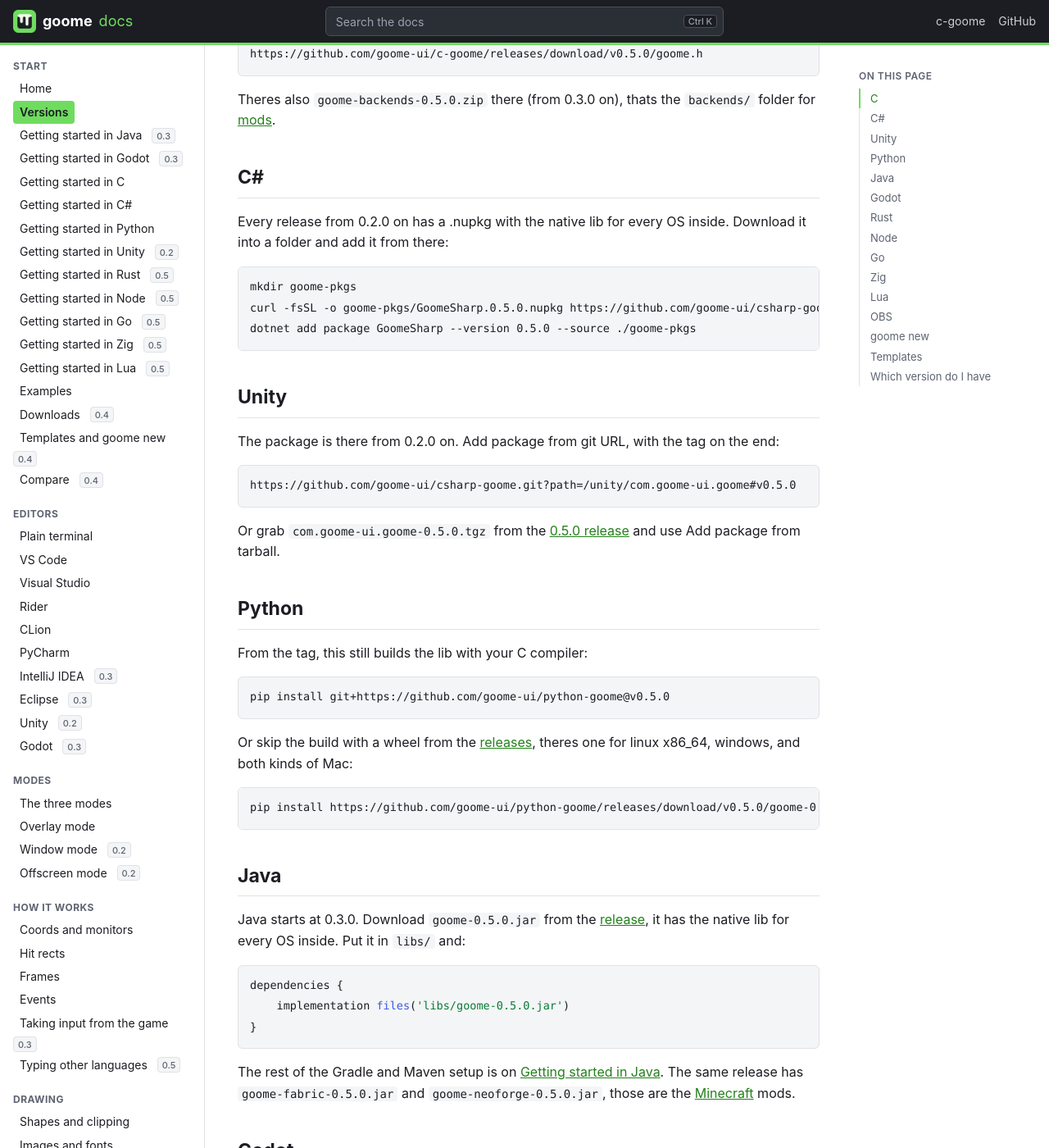
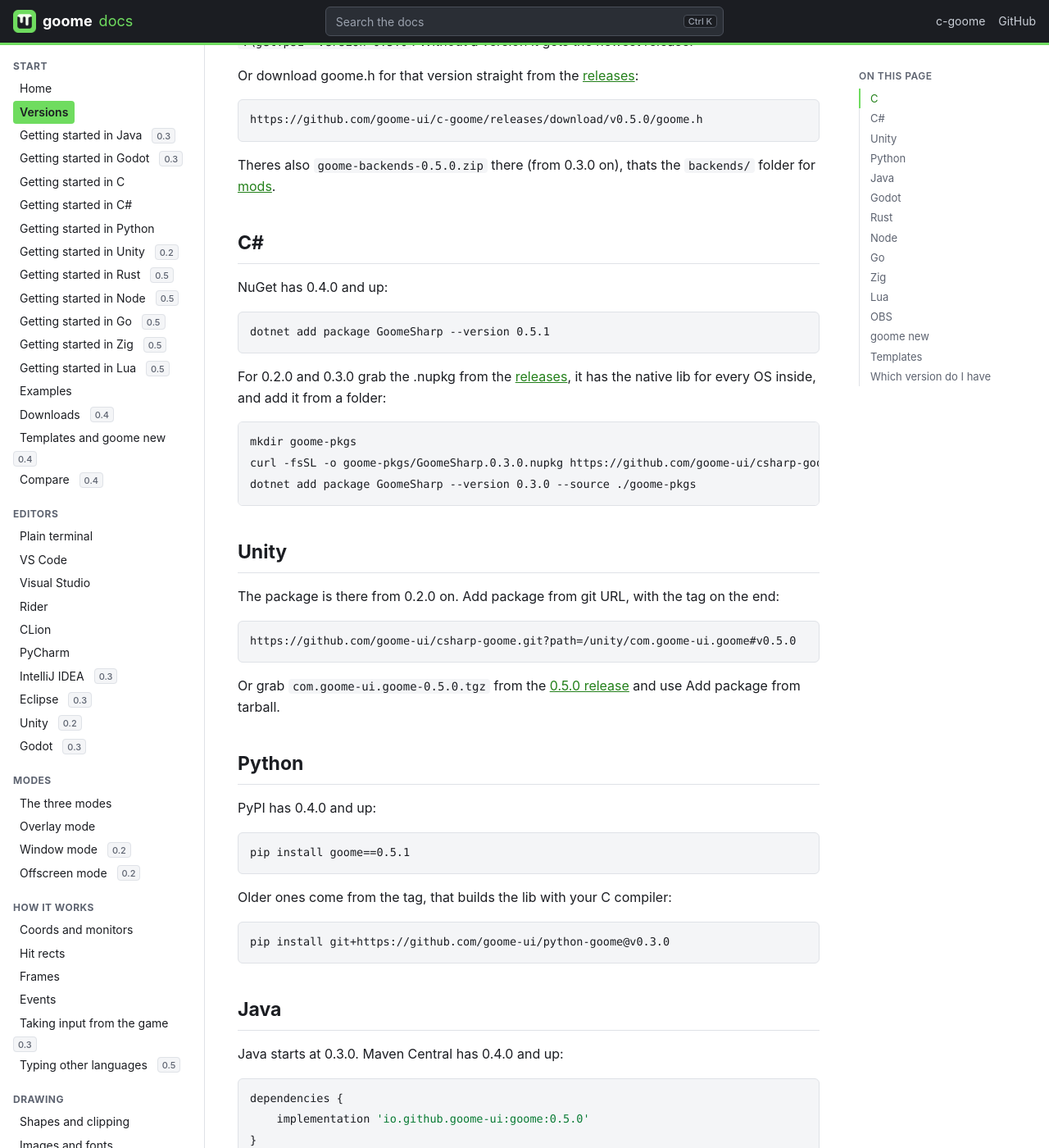
Before and after one commit to goome-ui/docs, a Jekyll site: the page built from pages/versions.md, in a window 1280 px wide and 1400 px high, scrolled down 1056 px. Shown: the whole window at 82% size. Built offline with Jekyll 4.4.1, drawn with Linux system fonts in a browser that asks for light colours; some of the changed text lies outside the part shown.

Commit message:
Add 0.5.1 to versions

````diff
--- a/pages/versions.md
+++ b/pages/versions.md
@@ -8,13 +8,14 @@ The getting started pages get you the newest goome. If you want one exact versio
 
 | Version | Whats in it |
 |:--|:--|
+| 0.5.1 | fixed install steps: Python, C# and Java come from PyPI, NuGet and Maven Central, Node and Lua from their release files, the editor plugins from their marketplaces, plus a Windows installer for the [OBS plugin](obs.md) |
 | 0.5 | [Rust](start-rust.md), [Node](start-node.md), [Go](start-go.md), [Zig](start-zig.md) and [Lua](start-lua.md), [animations](animations.md), [emoji and RTL](emoji-rtl.md), [IME](ime.md), [screen readers](accessibility.md), the [OBS plugin](obs.md), real goome in the [builder](ui-builder.md), the GNOME late hit rect fix |
 | 0.4 | [apps to download](downloads.md), [template repos and goome new](templates.md), the [Compare](compare.md) page, [Discussions and good first issues](community.md) |
 | 0.3 | the mods and customization update: Java and Godot, goome inside games, custom widgets, icons and skins, simple themes, the UI builder |
 | 0.2 | window mode and offscreen mode, Unity, menus, modals, tables, trees, a text editor, plots and drag and drop |
 | 0.1 | the first one: overlay mode, drawing, the ui kit basics, screen capture and hotkeys, from C, C# and Python |
 
-Pages and functions that came in 0.2, 0.3, 0.4 or 0.5 have a little <kbd>0.2</kbd>, <kbd>0.3</kbd>, <kbd>0.4</kbd> or <kbd>0.5</kbd> next to them, so if you stay on an older version skip those. The commands below use 0.5.0, swap in the one you want.
+Pages and functions that came in 0.2, 0.3, 0.4 or 0.5 have a little <kbd>0.2</kbd>, <kbd>0.3</kbd>, <kbd>0.4</kbd> or <kbd>0.5</kbd> next to them, so if you stay on an older version skip those. The commands below use the newest one, swap in the one you want.
 
 ## C
 
@@ -43,12 +44,18 @@ Theres also `goome-backends-0.5.0.zip` there (from 0.3.0 on), thats the `backend
 
 ## C#
 
-Every release from 0.2.0 on has a .nupkg with the native lib for every OS inside. Download it into a folder and add it from there:
+NuGet has 0.4.0 and up:
+
+```sh
+dotnet add package GoomeSharp --version 0.5.1
+```
+
+For 0.2.0 and 0.3.0 grab the .nupkg from the [releases](https://github.com/goome-ui/csharp-goome/releases), it has the native lib for every OS inside, and add it from a folder:
 
 ```sh
 mkdir goome-pkgs
-curl -fsSL -o goome-pkgs/GoomeSharp.0.5.0.nupkg https://github.com/goome-ui/csharp-goome/releases/download/v0.5.0/GoomeSharp.0.5.0.nupkg
-dotnet add package GoomeSharp --version 0.5.0 --source ./goome-pkgs
+curl -fsSL -o goome-pkgs/GoomeSharp.0.3.0.nupkg https://github.com/goome-ui/csharp-goome/releases/download/v0.3.0/GoomeSharp.0.3.0.nupkg
+dotnet add package GoomeSharp --version 0.3.0 --source ./goome-pkgs
 ```
 
 ## Unity
@@ -63,29 +70,31 @@ Or grab `com.goome-ui.goome-0.5.0.tgz` from the [0.5.0 release](https://github.c
 
 ## Python
 
-From the tag, this still builds the lib with your C compiler:
+PyPI has 0.4.0 and up:
 
 ```sh
-pip install git+https://github.com/goome-ui/python-goome@v0.5.0
+pip install goome==0.5.1
 ```
 
-Or skip the build with a wheel from the [releases](https://github.com/goome-ui/python-goome/releases), theres one for linux x86_64, windows, and both kinds of Mac:
+Older ones come from the tag, that builds the lib with your C compiler:
 
 ```sh
-pip install https://github.com/goome-ui/python-goome/releases/download/v0.5.0/goome-0.5.0-py3-none-linux_x86_64.whl
+pip install git+https://github.com/goome-ui/python-goome@v0.3.0
 ```
 
 ## Java
 
-Java starts at 0.3.0. Download `goome-0.5.0.jar` from the [release](https://github.com/goome-ui/java-goome/releases/tag/v0.5.0), it has the native lib for every OS inside. Put it in `libs/` and:
+Java starts at 0.3.0. Maven Central has 0.4.0 and up:
 
 ```groovy
 dependencies {
-    implementation files('libs/goome-0.5.0.jar')
+    implementation 'io.github.goome-ui:goome:0.5.0'
 }
 ```
 
-The rest of the Gradle and Maven setup is on [Getting started in Java](start-java.md#install). The same release has `goome-fabric-0.5.0.jar` and `goome-neoforge-0.5.0.jar`, those are the [Minecraft](mods-minecraft.md) mods.
+For 0.3.0 download `goome-0.3.0.jar` from the [release](https://github.com/goome-ui/java-goome/releases/tag/v0.3.0), it has the native lib for every OS inside, and use `implementation files('libs/goome-0.3.0.jar')`.
+
+The rest of the Gradle and Maven setup is on [Getting started in Java](start-java.md#install). Every release has `goome-fabric-<version>.jar` and `goome-neoforge-<version>.jar` too, those are the [Minecraft](mods-minecraft.md) mods.
 
 ## Godot
 
@@ -93,7 +102,7 @@ Godot starts at 0.3.0. Download `godot-goome-0.5.0.zip` from the [release](https
 
 ## Rust
 
-Rust starts at 0.5.0. Put the tag on the git dependency:
+Rust starts at 0.5.0. Its not on crates.io, put the tag on the git dependency:
 
 ```toml
 [dependencies]
@@ -102,7 +111,13 @@ goome = { git = "https://github.com/goome-ui/rust-goome", tag = "v0.5.0" }
 
 ## Node
 
-Node starts at 0.5.0. npm takes the tag after a `#`:
+Node starts at 0.5.0. Its not on npm, install the package from the release, it has the addon built already:
+
+```sh
+npm install https://github.com/goome-ui/node-goome/releases/download/v0.5.0/goome-0.5.0.tgz
+```
+
+Or from git with the tag after a `#`, that builds the addon with node-gyp:
 
 ```sh
 npm install github:goome-ui/node-goome#v0.5.0
@@ -126,17 +141,15 @@ zig fetch --save git+https://github.com/goome-ui/zig-goome#v0.5.0
 
 ## Lua
 
-Lua starts at 0.5.0. Clone the tag and build it like normal:
+Lua starts at 0.5.0. Its not on luarocks.org, LuaRocks takes the rock from the release:
 
 ```sh
-git clone --branch v0.5.0 https://github.com/goome-ui/lua-goome
-cd lua-goome
-luarocks make goome-dev-1.rockspec
+luarocks install https://github.com/goome-ui/lua-goome/releases/download/v0.5.0/goome-0.5.0-1.src.rock
 ```
 
 ## OBS
 
-The plugin starts at 0.5.0. Every file is on the [0.5.0 release](https://github.com/goome-ui/obs-goome/releases/tag/v0.5.0), with the version in the name like `obs-goome-0.5.0-windows-x64.zip`. Install steps are on the [OBS plugin](obs.md#install) page.
+The plugin starts at 0.5.0. Every file is on the [0.5.0 release](https://github.com/goome-ui/obs-goome/releases/tag/v0.5.0), with the version in the name like `obs-goome-0.5.0-windows-x64.zip`. From 0.5.1 Windows also gets `obs-goome-0.5.1-windows-x64-installer.exe`. Install steps are on the [OBS plugin](obs.md#install) page.
 
 ## goome new
 
````
